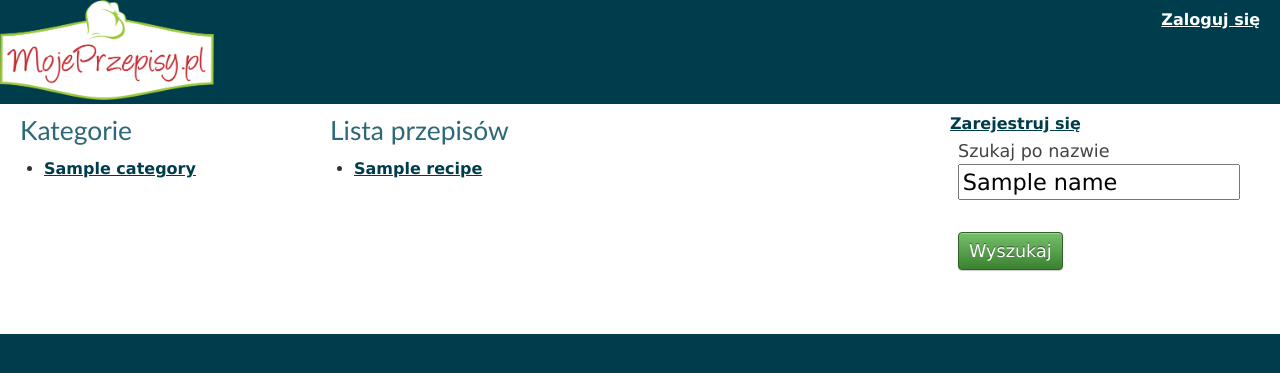
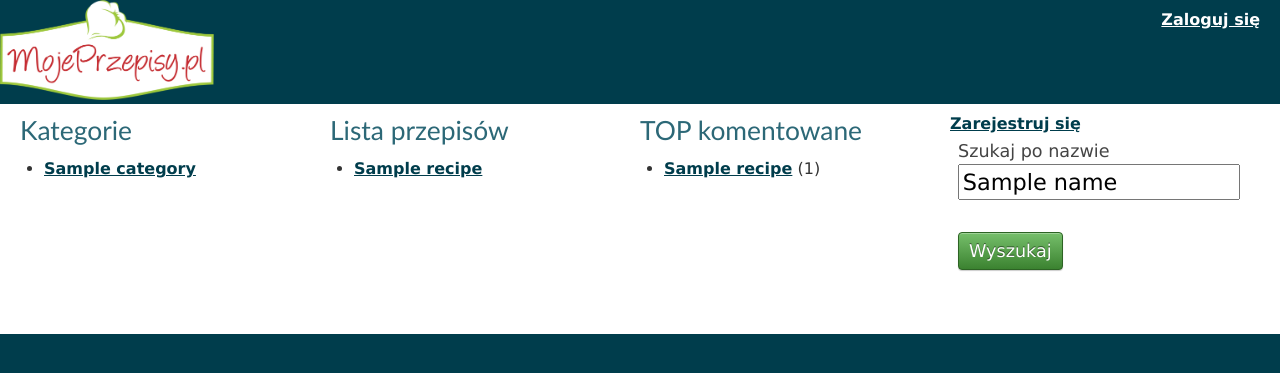
Before and after one commit to krzysztofglodzik/projekt_kulinarny, a CakePHP app: the page made by app/View/Recipes/all.ctp in a window 1280 px wide. Shown: the top 373 px of the page. Run offline with PHP 8.4 and a stand-in for CakePHP, Linux system fonts and the light colour scheme; the template is opened without the code that fills it: most values are stand-ins (such as "Sample title", 1, 10 or a date in 2020); form fields are guessed from the names that the template uses; data that the repository does not hold is empty; some libraries are stand-ins or nearby versions.

Commit message:
wyswietlanie top 5 przepisow po ilosci komentarzy na glownej stronie

```diff
--- a/app/Controller/RecipesController.php
+++ b/app/Controller/RecipesController.php
@@ -56,9 +56,13 @@ class RecipesController extends AppController
         }
         $this->loadModel('Recipe'); // laduje model przepisy
         $recipes = $this->Recipe->find('all', array('conditions' => $conditions)); //przekazuje wszystkie przepisy w bazie
+        $TopComment =  $this->Recipe->find('all', array('limit'=>5, 'order' => array('Recipe.CommentsCount DESC'),'conditions' => $conditions));
         // pozostawia wyszukiwana fraze w wyszukiwarce po przeladowaniu strony
-        $this->set(compact('categories', 'recipes', 'name')); // przekazuje zmienna categories do widoku
+        //debug($TopComment);
+        $this->set(compact('categories', 'recipes', 'name','TopComment')); // przekazuje zmienna categories do widoku
         // przekazuje zmienna recipes do pliku widoku
+
+
     }
 
 
--- a/app/Model/Recipe.php
+++ b/app/Model/Recipe.php
@@ -16,7 +16,8 @@ class Recipe extends AppModel {
  * @var string
  */
 	public $displayField = 'name';
-
+    public $virtualFields = array('CommentsCount'=>'SELECT COUNT(*) FROM comments as Comment WHERE Comment.recipe_id = Recipe.id');
+    // pole wirtualne, gdzie zpaisywane jest liczba komentarzy do kazdego przepisu
 /**
  * Validation rules
  *
--- a/app/View/Recipes/all.ctp
+++ b/app/View/Recipes/all.ctp
@@ -11,12 +11,26 @@ foreach ($categories as $category) {
 }
 ?></ul>
 </div>
-<div style="width: 50%;float: left;">
+<div style="width: 25%;float: left;">
 <h3>Lista przepisów</h3>
 <ul>
 <?php
 foreach ($recipes as $recipe) {
   echo '<li>'.$this->Html->link($recipe['Recipe']['name'],array('controller'=>'recipes','action'=>'view',$recipe['Recipe']['id'])).'</li>';  // zmienna przekazana z widoku i iterujemy po kazdym przepisie i wypisujemy
+
+
+}
+?></ul>
+
+</div>
+<div style="width: 25%;float: left;">
+<h3>TOP komentowane</h3>
+<ul>
+<?php
+foreach ($TopComment as $recipe) {
+  echo '<li>'.$this->Html->link($recipe['Recipe']['name'],array('controller'=>'recipes','action'=>'view',$recipe['Recipe']['id'])).
+  ' ('.$recipe['Recipe']['CommentsCount'].')'.// pozwala wyswietlic liczbe komentarzy w nawiasie przy przepisie
+  '</li>';
 
 
 }
```
Also changed, not shown: 11 other files.
